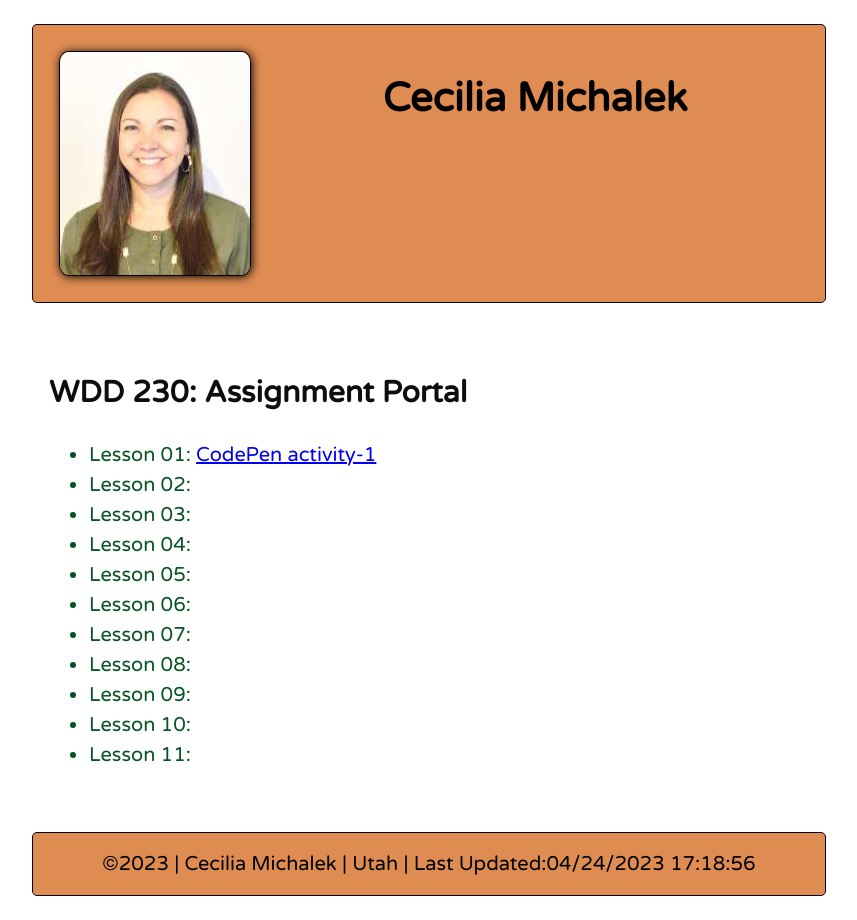
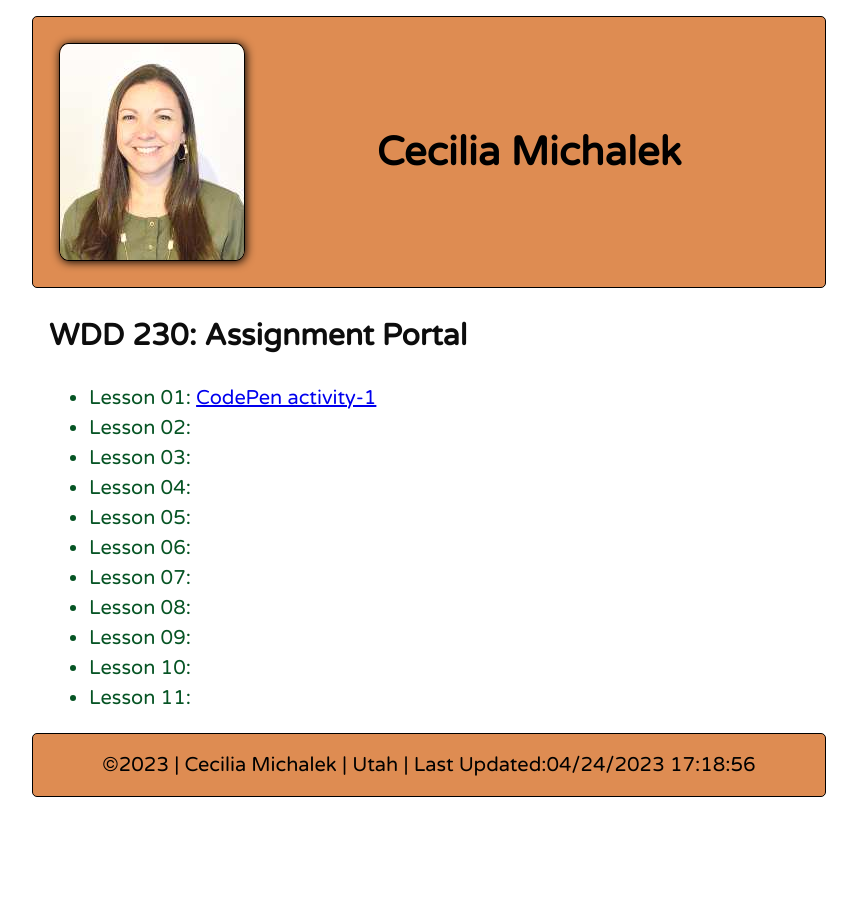
Before and after one commit to cecilia-michalek/wdd230, a plain HTML site: page index.html in a window 1280 px wide. Shown: the whole page, without its empty margins (211-1068 px from the left). After the commit the page ends 813 px from the top, so only its background shows below. Drawn offline with Linux system fonts and the light colour scheme.

Commit message:
feedback changes

```diff
--- a/index.html
+++ b/index.html
@@ -6,21 +6,21 @@
     <meta name="viewport" content="width=device-width, initial-scale=1.0">
     <meta name="description" content="Course Home page-wwd230 by Cecilia Michalek">
     <meta name="author" content="Cecilia Michalek">
+    <title>Cecilia Michalek</title>
+    <link rel="stylesheet" href="styles/normalize.css">
     <link rel="stylesheet" href="styles/style.css">
     <link rel="preconnect" href="https://fonts.googleapis.com">
 <link rel="preconnect" href="https://fonts.gstatic.com" crossorigin>
 <link href="https://fonts.googleapis.com/css2?family=Varela+Round&display=swap" rel="stylesheet">
-
-    <title>Cecilia Michalek</title>
 </head>
 <body id="content">
-  <header class="header">
+  <header>
     <img id="myprofile" src = "image/profile-picture.jpg" alt="Self portrait picture">
     <h1>Cecilia Michalek</h1>
   </header>
   <main>
     <h2>WDD 230: Assignment Portal</h2>
-    <section class="linklist">
+    <section>
           <ul>
             <li>Lesson 01: <a href="https://codepen.io/ceciliamichalek/pen/poxNOyZ">CodePen activity-1</a></li>
             <li>Lesson 02:</li>
@@ -38,6 +38,6 @@
   </main>
 
   <footer>&copy;<span id="copyrightYear"></span> | Cecilia Michalek | Utah | Last Updated:<span id="lastUpdated"></span></footer>
-  <script src = "script/script.js"></script>
+  <script src="script/script.js"></script>
 </body>
 </html>
--- a/styles/style.css
+++ b/styles/style.css
@@ -1,12 +1,7 @@
 body{
-    height: 100%;
     font-size: 20px;
     line-height: 1.5;
-}
-#content {
     font-family: 'Varela Round', sans-serif;
-    display: grid;
-    grid-row-gap: 10px;
     align-items: center;
 }
 
@@ -27,15 +22,20 @@ main {
     gap: 1rem;
 
 }
-.linklist {
+ul {
     color:rgb(6, 84, 36)
 
 }
 
 
 header {
+    display: grid;
+    grid-template-columns: 200px 1fr;
+    grid-row-gap: 10px;
     padding:1rem;
     text-align: center;
+    justify-content: auto;
+    align-items: center;
 }
 
 footer {
@@ -44,8 +44,6 @@ footer {
 }
 
 img {
-    float:left;
-    width: 25%;
     box-shadow: 1px 1px 10px black;
     border-radius: 5%;
     margin: 10px 10px 10px 10px;
```
Also changed, not shown: lesson2/design-principles.html (added, +12 -0 lines), 3 other files.
